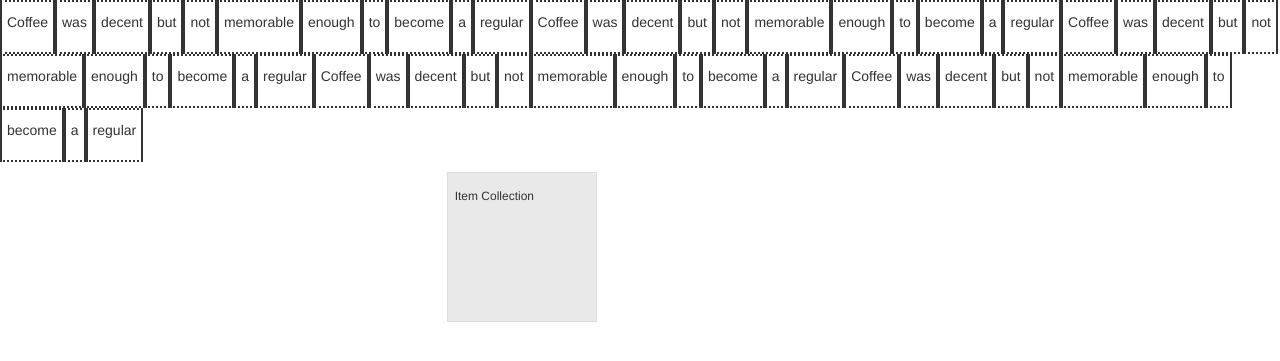
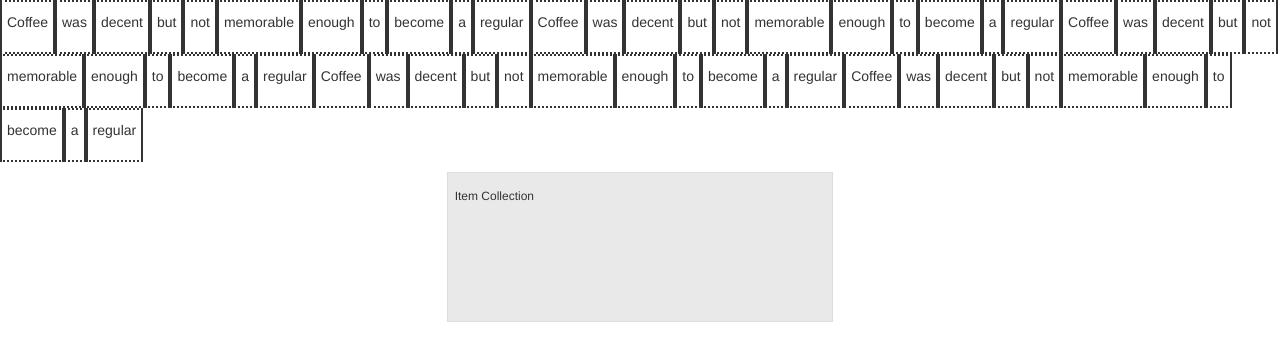
Before and after one commit to manishdwibedy/Top-Dishes-Zomato, a Flask app: page /annotate in a window 1280 px wide. Shown: the top 361 px of the page. Run offline with Flask 2, Linux system fonts and the light colour scheme; some libraries are stand-ins or nearby versions.

Commit message:
Removed the width attribute so that the div gets the full width.

```diff
--- a/web/templates/annotations.html
+++ b/web/templates/annotations.html
@@ -14,7 +14,12 @@
 
 
         <style>
-            #droppable { width: 150px; height: 150px; padding: 0.5em; margin: 10px; }
+            #droppable {
+                height: 150px;
+                padding: 0.5em;
+                margin: 10px;
+            }
+
             .draggable{
                 border-style: dotted solid;
                 border-width: 2px;
@@ -92,7 +97,7 @@
 </div>
 <div class="row">
     <div class="col-md-4 col-md-offset-4">
-       <div id="droppable" class="ui-widget-header">
+       <div id="droppable" class="ui-widget-header centered">
            <h6>Item Collection</h6>
            <div id="food_items">
            </div>
```
